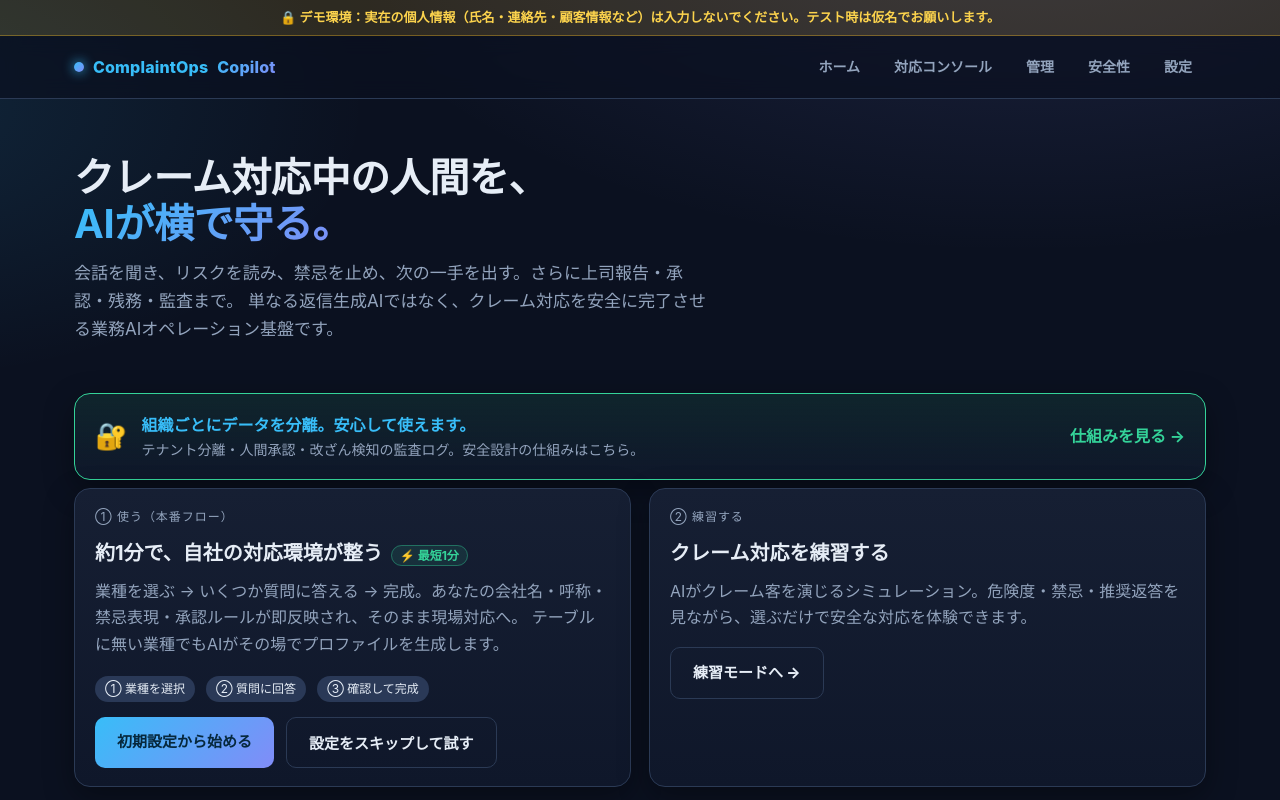
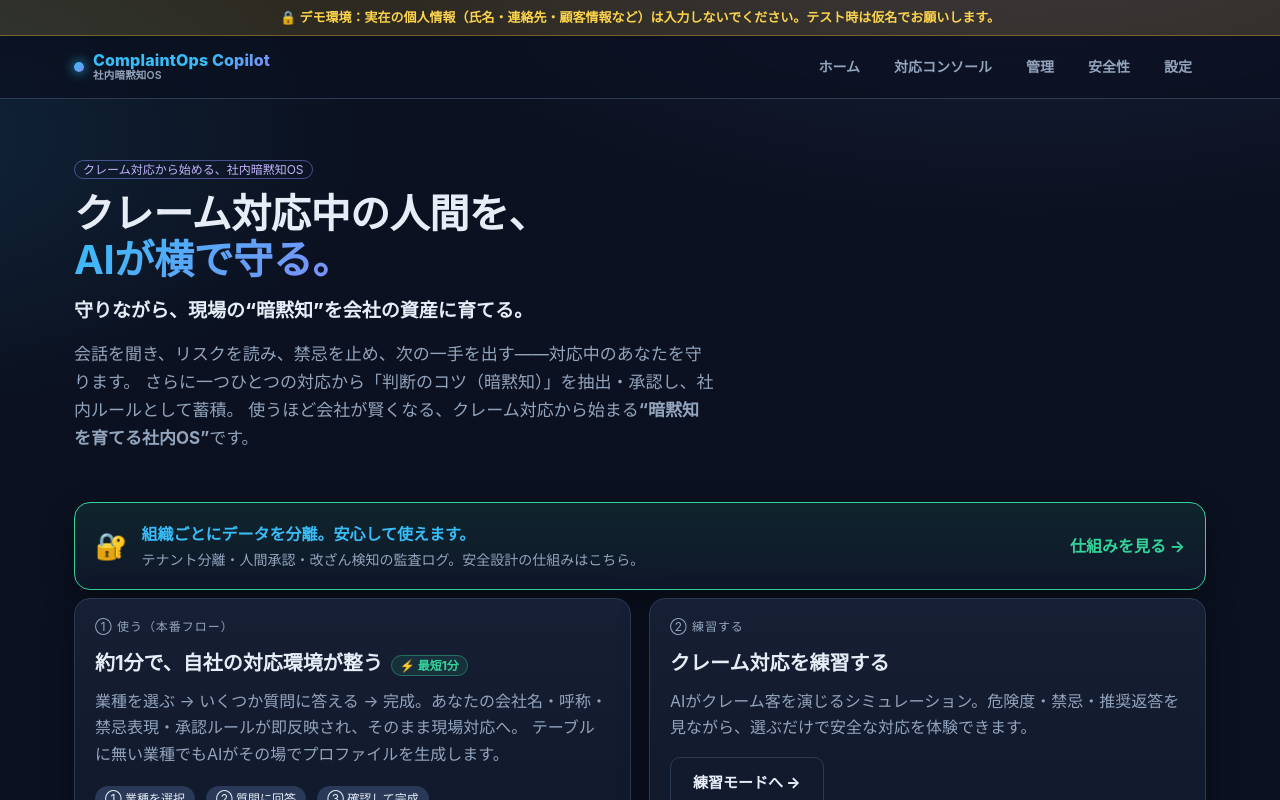
Before and after one commit to Da-P-AIP/complaintops-copilot, a Next.js app in the folder apps/web/: page / in a window 1280 px wide. Shown: the top 800 px of the page. Built offline with nearby package versions, Linux system fonts and the light colour scheme; no server answers.

Commit message:
brand: 総称『社内暗黙知OS』をヘッダー・ホームに反映

```diff
--- a/apps/web/app/page.tsx
+++ b/apps/web/app/page.tsx
@@ -10,6 +10,7 @@ const FEATURES = [
   { ic: "🚫", t: "禁忌ストップ", d: "「必ず返金します」等の地雷表現を理由つきで提示し、事故を防ぐ。" },
   { ic: "✋", t: "承認ゲート", d: "返金・法的責任・正式送信は自動実行せず人間承認へ回す。" },
   { ic: "🔗", t: "監査ログ", d: "AI判断と操作をハッシュチェーンで記録し、説明責任を担保。" },
+  { ic: "🧠", t: "暗黙知を育てる", d: "対応から学びを抽出→人間が承認→次の助言へ反映。使うほど会社が賢くなる。" },
 ];
 
 export default function Home() {
@@ -32,13 +33,18 @@ export default function Home() {
   return (
     <div className="container">
       <section className="hero">
-        <h1>
+        <span className="src-tag ai" style={{ marginLeft: 0, fontSize: 12 }}>クレーム対応から始める、社内暗黙知OS</span>
+        <h1 style={{ marginTop: 10 }}>
           クレーム対応中の人間を、<br />
           <span className="grad">AIが横で守る。</span>
         </h1>
+        <p style={{ fontSize: 19, fontWeight: 800, margin: "0 0 14px" }}>
+          守りながら、現場の<span className="grad">&ldquo;暗黙知&rdquo;を会社の資産に</span>育てる。
+        </p>
         <p className="lead">
-          会話を聞き、リスクを読み、禁忌を止め、次の一手を出す。さらに上司報告・承認・残務・監査まで。
-          単なる返信生成AIではなく、クレーム対応を安全に完了させる業務AIオペレーション基盤です。
+          会話を聞き、リスクを読み、禁忌を止め、次の一手を出す——対応中のあなたを守ります。
+          さらに一つひとつの対応から「判断のコツ（暗黙知）」を抽出・承認し、社内ルールとして蓄積。
+          使うほど会社が賢くなる、クレーム対応から始まる<strong>“暗黙知を育てる社内OS”</strong>です。
         </p>
         {error && <p style={{ color: "var(--danger)" }}>{error}</p>}
       </section>
--- a/apps/web/components/common/Header.tsx
+++ b/apps/web/components/common/Header.tsx
@@ -6,7 +6,10 @@ export function Header() {
       <div className="inner">
         <Link href="/" className="brand">
           <span className="dot" />
-          ComplaintOps <span className="api">Copilot</span>
+          <span style={{ display: "flex", flexDirection: "column", lineHeight: 1.1 }}>
+            <span>ComplaintOps <span className="api">Copilot</span></span>
+            <span style={{ fontSize: 10.5, fontWeight: 600, color: "var(--muted)", letterSpacing: "0.02em" }}>社内暗黙知OS</span>
+          </span>
         </Link>
         <nav className="nav">
           <Link href="/">ホーム</Link>
```
